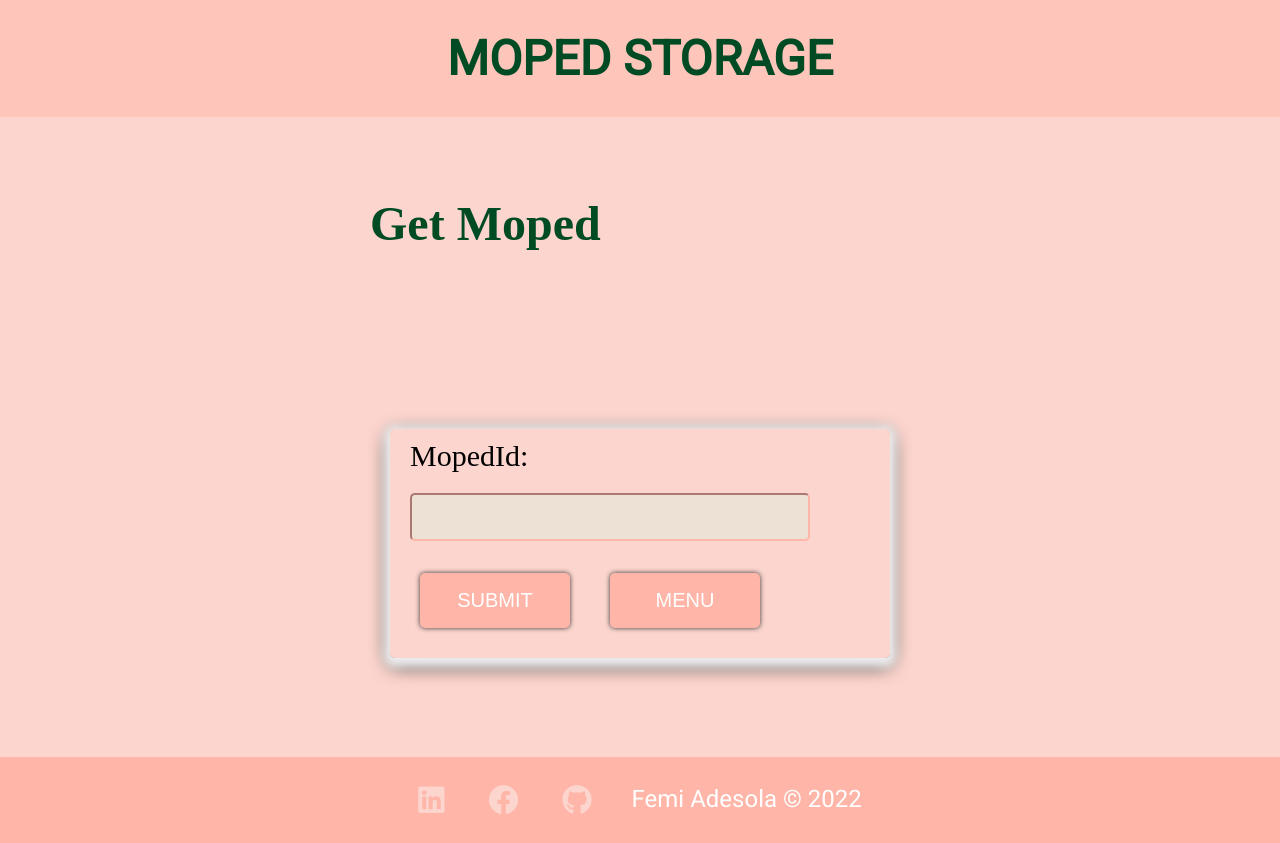
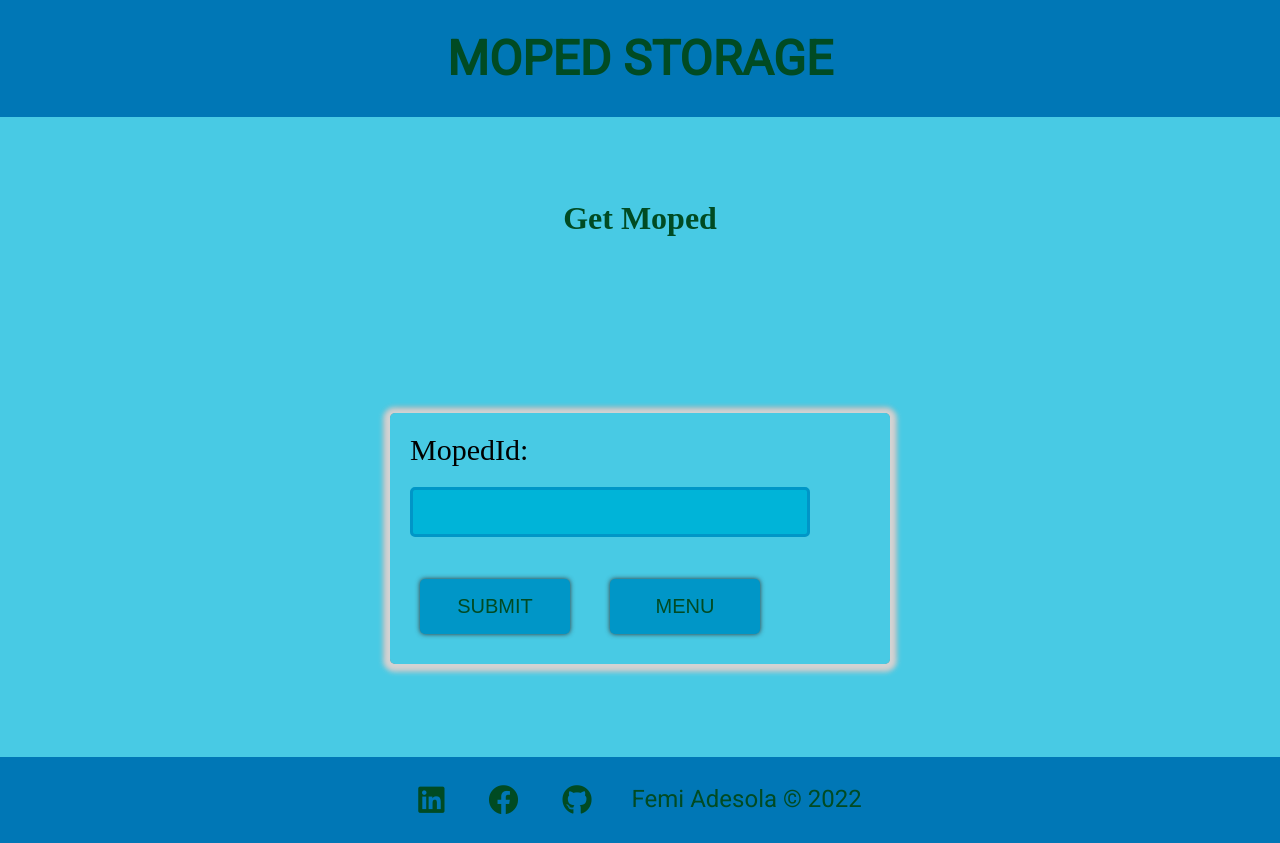
Before and after one commit to React21S/MySQL_database_for_storage, a website: page public/pages/getMoped.html in a window 1280 px wide. Drawn offline with Linux system fonts and the light colour scheme.

Commit message:
changes in style css

```diff
--- a/public/css/style.css
+++ b/public/css/style.css
@@ -95,7 +95,7 @@
 body{
   -webkit-font-smoothing: antialiased;
   -moz-osx-font-smoothing: grayscale;
-  background-color: var(--ml-4);
+  background-color: var( --neutral-0);
   z-index: -1;
 
 }
@@ -113,7 +113,7 @@ main{
 
 /* ######  menu list button ###### */
 .menu{
-    background-color: var(--ml-2);
+    background-color: var( --neutral-3);
     color:var(--white);
     border: none;
     border-radius: 5px;
@@ -129,8 +129,8 @@ main{
     text-transform: capitalize;
     text-align: center;
     width: 100%;
-    background-color: var(--ml-2);
-    color:var(--white);
+    background-color: var( --neutral-3);
+    color: #004b23;
     border: none;
     border-radius: 5px;
     box-shadow: 0 0 5px var(--color-4);
@@ -138,6 +138,7 @@ main{
     display: flex;
     text-decoration: none;
     cursor: pointer;
+    font-size: 20px;
 }
 
 .menu a{
@@ -145,7 +146,7 @@ main{
 }
 
 .menu button:hover{
-    background-color: var(--ml-1);
+    background-color:  var(--ancient-3);
 }
 
 .menu:hover{
@@ -160,6 +161,7 @@ h1{
 h2{
   font-size: 2rem;
   text-align: center;
+  color: #004b23;
 }
 p{
   font-size: 1.5rem;
@@ -169,7 +171,7 @@ p{
 header{
   padding: 30px;
   text-align: center;
-  background-color: var(--ml-3);
+  background-color: var( --neutral-3);
   color: var(--black);
   width: 100%;
   font-size: 60px;
@@ -184,7 +186,7 @@ header{
 /* ####### Footer ###### */
 footer{
   text-align: center;
-  background-color: var(--ml-2);
+  background-color: var( --neutral-3);
   padding: 0.5rem;
   bottom:0;
   width:100%;
@@ -209,25 +211,25 @@ footer p{
   font-family: var(--font-2);
   font-size: 1.5rem;
   padding: 20px;
-  color: var(--white);
+  color: #004b23;
 }
 
 footer .icons i {
   margin: 20px ;
   font-size: 30px;
-  color: var(--ml-4);
+  color: #004b23;
 }
 
 footer .icons i:hover{
-  color: var(--ancient-2);
+  color: var(--ancient-3);
   transition: 1s;
 }
 
 
 /* ####### all remaining button ###### */
 .btn{
-    background-color: var(--ml-2);
-    color:var(--white);
+    background-color: var( --neutral-2);
+    color: #004b23;
     border: none;
     border-radius: 5px;
     box-shadow: 0 0 5px var(--color-4);
@@ -247,7 +249,7 @@ align-items: center;
 }
 
 .btn:hover{
-    background-color: var(--ml-1);
+    background-color: var(--ancient-3);
 }
 
 
@@ -261,19 +263,19 @@ input
   border-radius: 5px;
   outline: none;
   font-size: 20px;
-  width: 400px;
-  border-color:var(--ml-2);
+  width:400px;
+  border: 3px solid var( --neutral-2);
   margin-top: 20px;
   font-family: var(--font-2);
-  background-color: var(--br-1);
+  background-color:var( --neutral-1);
   display: flex;
 }
 label {
-  display: block;
-
+  display: inline-block;
   font-size: 30px;
   margin-left: 10px;
   text-align: left;
+  margin: 10px;
 
 }
 
@@ -291,20 +293,20 @@ table,th,td{
     padding: 0.5em;
 }
 thead{
-background-color: var(--br-6);
+background-color: var( --neutral-2);
 }
 
 tr:nth-child(2n){
-    background-color: var(--br-2);
+    background-color: var( --neutral-1);
 }
 
 /* ###### Get one moped from store and result  ###### */
 .singleResult{
-    margin: 20px;
-    box-shadow: 0 3px 8px 7px var(--white-2), 0 6px 20px 0 ;
+    margin: 10px;
+    box-shadow: 0 1px 5px 7px var(--light-gray), 0px 0px 10px 0px ;
     width: 500px;
     border-radius: 5px;
-    margin-left: 20px;
+    padding-top: 0;
     padding:10px ;
 }
 
@@ -340,7 +342,7 @@ h1.error{
 /* ######  inputForm for new moped ###### */
 .addform{
     margin: 20px;
-    box-shadow: 0 3px 8px 7px var(--white-2), 0 6px 20px 0 ;
+    box-shadow: 0 1px 5px 7px var(--light-gray), 0 6px 10px 0 ;
     width: 700px;
     border-radius: 5px;
     margin-left: 20px;
--- a/public/pages/getMoped.html
+++ b/public/pages/getMoped.html
@@ -19,7 +19,7 @@
 
 
     <main>
-        <h1>Get Moped</h1>
+        <h2>Get Moped</h2>
         <div class="singleResult" >
         <p>
             <label>MopedId: <input type="number" id="mopedId"></label>
```
Also changed, not shown: public/pages/addMoped.html (+1 -0 lines), img/Add.png, img/All.png, img/Front.png, img/GettingOne.png, img/GettingOneResult.png, img/NewAdded.png, img/NotAdd.png, img/Remove.png, img/RemoveResult.png.
